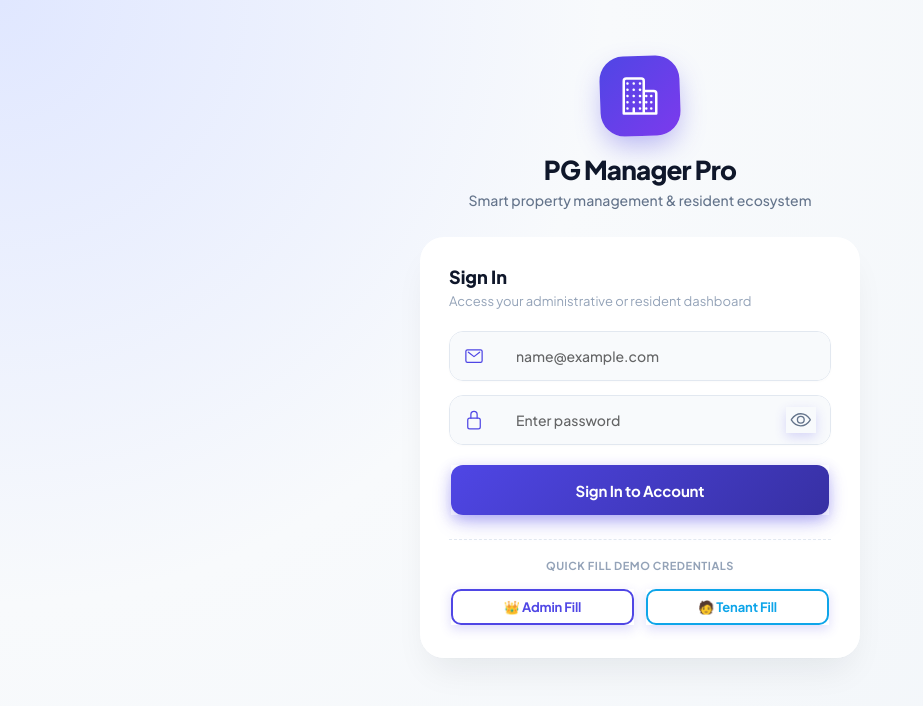
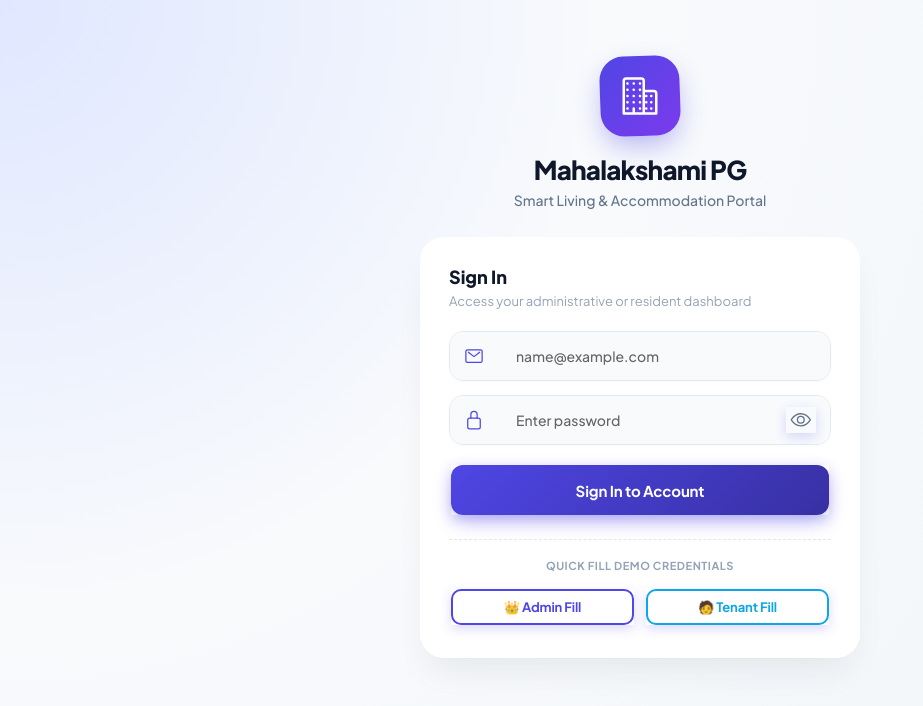
Before and after one commit to anerilohakane/PGApp, a React (Vite) app: page /login in a window 1280 px wide. Shown: the top 706 px of the page, without its empty margins (0-923 px from the left). Built offline with nearby package versions, Linux system fonts and the light colour scheme; what @capacitor/core would draw is missing.

Commit message:
Update app branding and title to Mahalakshami PG

```diff
--- a/index.html
+++ b/index.html
@@ -4,7 +4,7 @@
     <meta charset="UTF-8" />
     <link rel="icon" type="image/svg+xml" href="/favicon.svg" />
     <meta name="viewport" content="width=device-width, initial-scale=1.0, viewport-fit=cover" />
-    <title>PG Management App</title>
+    <title>Mahalakshami PG</title>
     <!-- Modern Google Font: Plus Jakarta Sans -->
     <link rel="preconnect" href="https://fonts.googleapis.com">
     <link rel="preconnect" href="https://fonts.gstatic.com" crossorigin>
--- a/src/pages/Login.tsx
+++ b/src/pages/Login.tsx
@@ -85,10 +85,10 @@ const Login: React.FC = () => {
               <IonIcon icon={businessOutline} style={{ fontSize: '40px', color: '#fff', transform: 'rotate(2deg)' }} />
             </div>
             <h1 style={{ fontSize: '26px', fontWeight: '800', color: '#0f172a', margin: '18px 0 6px 0', letterSpacing: '-0.03em' }}>
-              PG Manager Pro
+              Mahalakshami PG
             </h1>
             <p style={{ color: '#64748b', fontSize: '14px', margin: 0, fontWeight: 500 }}>
-              Smart property management & resident ecosystem
+              Smart Living & Accommodation Portal
             </p>
           </div>
 
```
